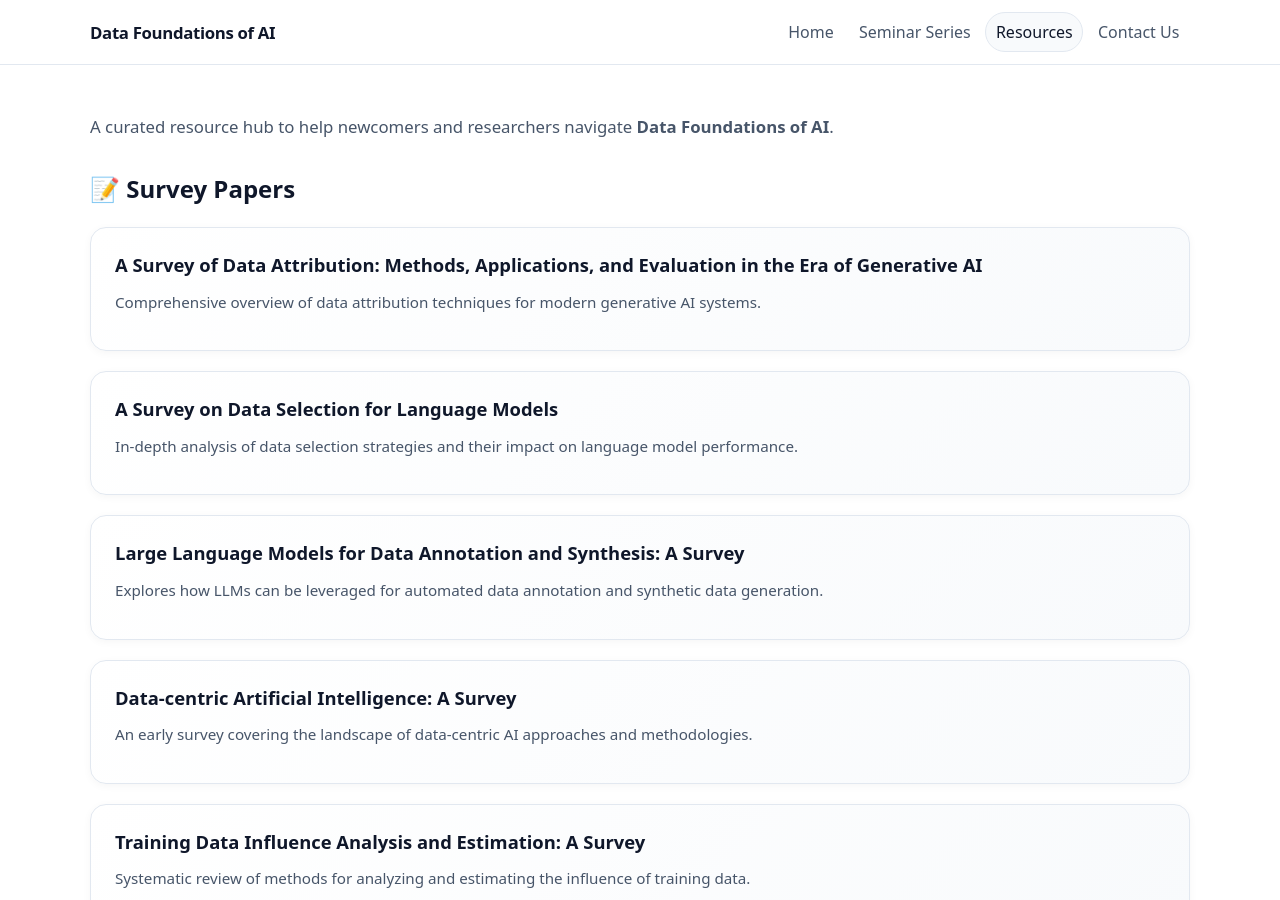
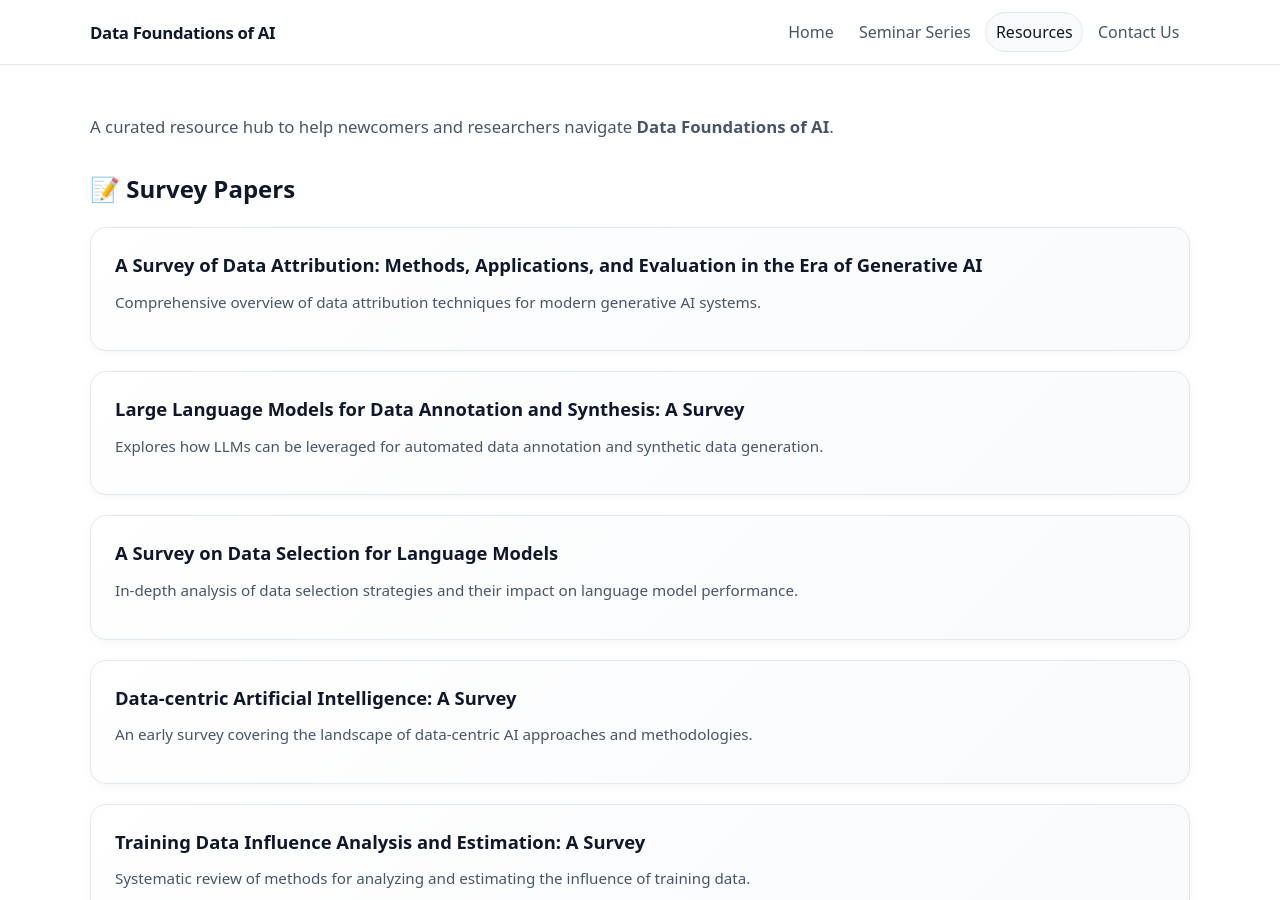
Before and after one commit to Data-Foundations-of-AI/data-foundations-of-ai.github.io, a Jekyll site: the page built from resources/index.md, in a window 1280 px wide and 900 px high. Built offline with Jekyll 4.4.1, drawn with Linux system fonts in a browser that asks for light colours.

```diff
--- a/resources/index.md
+++ b/resources/index.md
@@ -14,13 +14,13 @@ A curated resource hub to help newcomers and researchers navigate **Data Foundat
 </div>
 
 <div class="resource-card">
-  <h3><a href="https://arxiv.org/abs/2402.16827">A Survey on Data Selection for Language Models</a></h3>
-  <p>In-depth analysis of data selection strategies and their impact on language model performance.</p>
+  <h3><a href="https://aclanthology.org/2024.emnlp-main.54/">Large Language Models for Data Annotation and Synthesis: A Survey</a></h3>
+  <p>Explores how LLMs can be leveraged for automated data annotation and synthetic data generation.</p>
 </div>
 
 <div class="resource-card">
-  <h3><a href="https://aclanthology.org/2024.emnlp-main.54/">Large Language Models for Data Annotation and Synthesis: A Survey</a></h3>
-  <p>Explores how LLMs can be leveraged for automated data annotation and synthetic data generation.</p>
+  <h3><a href="https://arxiv.org/abs/2402.16827">A Survey on Data Selection for Language Models</a></h3>
+  <p>In-depth analysis of data selection strategies and their impact on language model performance.</p>
 </div>
 
 <div class="resource-card">
```
